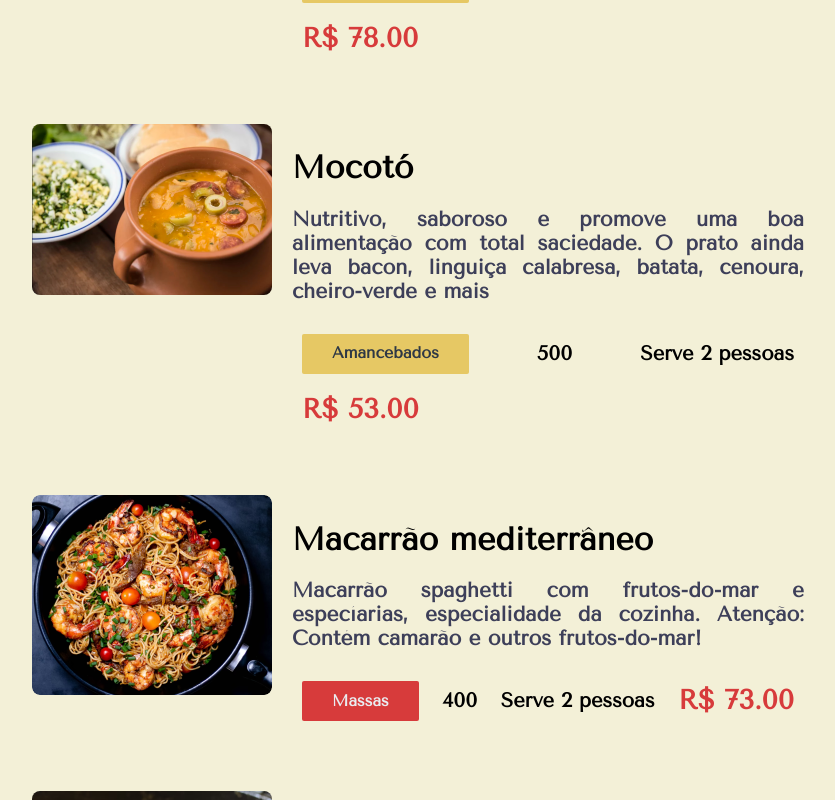
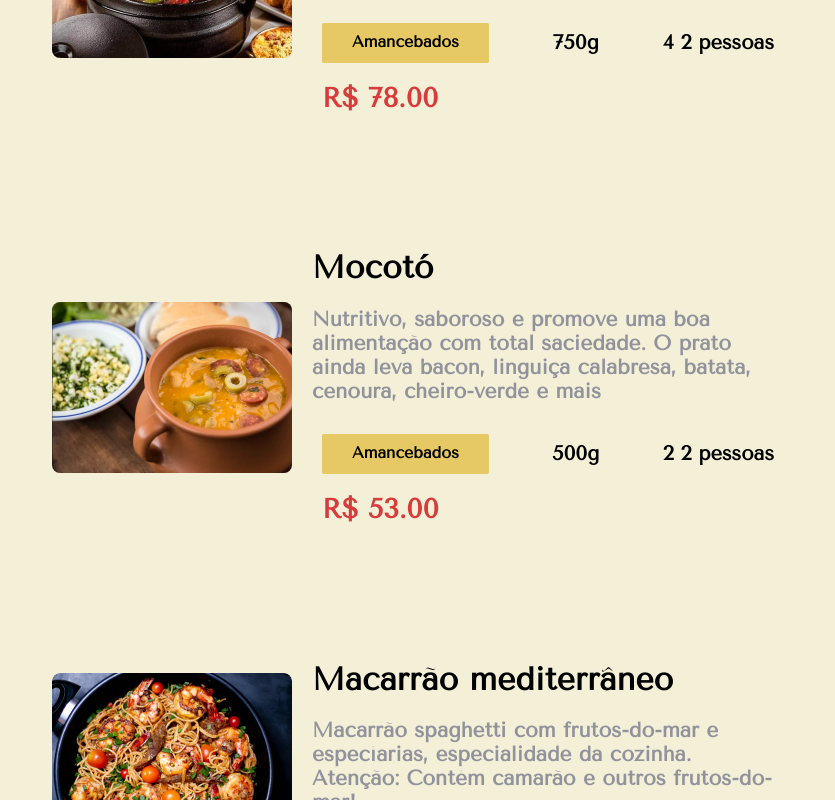
Before and after one commit to Jakelyny/buxin-chei, a React (Create React App) app: page /cardapio in a window 1280 px wide. Shown: the part 1440-2240 px from the top of the page, without its empty margins (168-1003 px from the left). Built offline with nearby package versions, Linux system fonts and the light colour scheme.

Commit message:
Final adjustment

```diff
--- a/src/components/TagsPrato/TagsPrato.module.scss
+++ b/src/components/TagsPrato/TagsPrato.module.scss
@@ -2,8 +2,8 @@
 @import "styles/breakpoints";
 
 $massas: #d73b3b;
-$carnes: #30201e;
-$combos: #e6c864;
+$bichins: #30201e;
+$amancebados: #e6c864;
 $veganos: #80aa40;
 
 .tags {
@@ -33,12 +33,12 @@ $veganos: #80aa40;
       background-color: $massas;
       color: white;
     }
-    &__carnes {
-      background-color: $carnes;
+    &__bichins {
+      background-color: $bichins;
       color: white;
     }
-    &__combos {
-      background-color: $combos;
+    &__amancebados {
+      background-color: $amancebados;
     }
     &__veganos {
       background-color: $veganos;
--- a/src/pages/Cardapio/Itens/Item/Item.module.scss
+++ b/src/pages/Cardapio/Itens/Item/Item.module.scss
@@ -1,17 +1,18 @@
 @import "styles/variaveis";
 @import "styles/breakpoints";
 
-$massas: #d73b3b;
-$bichins: #30201e;
-$amancebados: #e6c864;
-$vegano: #80aa40;
-$claros: #e9ecf0;
-$escuros: #2e3845;
-
 .item {
+  align-items: center;
+  border-radius: 10px;
+  cursor: pointer;
   display: flex;
   flex-wrap: wrap;
+  padding: 20px;
+  transition: .2s ease-in;
   width: 90%;
+  &:hover {
+    background-color: $grey;
+  }
   &__imagem {
     min-width: 240px;
     @media (max-width: $desktop_xsm) {
@@ -25,11 +26,10 @@ $escuros: #2e3845;
   &__descricao {
     display: flex;
     flex: 1;
-    text-align: justify;
     flex-direction: column;
     flex-wrap: wrap;
     justify-content: space-around;
-    padding: 0 20px;
+    margin: 0 20px;
     @media (max-width: $desktop_xsm) {
       flex-direction: row;
       margin-top: 20px;
@@ -43,65 +43,11 @@ $escuros: #2e3845;
       margin-bottom: 20px;
     }
     p {
-      color: $blue;
+      color: $dark-grey;
       font-size: 1.3rem;
       font-weight: 600;
       max-width: 600px;
       margin-bottom: 20px;
     }
   }
-  &__tags {
-    display: flex;
-    flex-wrap: wrap;
-    justify-content: space-between;
-    margin-bottom: 20px;
-    max-width: 700px;
-    @media (max-width: $desktop_xsm) {
-      justify-content: flex-end;
-    }
-    @media (max-width: $mobile) {
-      justify-content: flex-start;
-    }
-    > div {
-      margin: 10px;
-    }
-  }
-  &__tipo {
-    align-items: center;
-    border-radius: 2px;
-    display: flex;
-    font-weight: bold;
-    height: 40px;
-    justify-content: center;
-    padding: 10px 30px;
-    &__massas {
-      background-color: $massas;
-      color: $claros;
-    }
-    &__bichins {
-      background-color: $bichins;
-      color: $claros;
-    }
-    &__amancebados {
-      background-color: $amancebados;
-      color: $escuros;
-    }
-    &__vegano {
-      background-color: $vegano;
-      color: $escuros;
-    }
-  }
-  &__porcao,
-  &__qtdpessoas,
-  &__valor {
-    align-items: center;
-    display: flex;
-    font-size: 1.25rem;
-    font-weight: bold;
-    justify-content: center;
-  }
-  &__valor {
-    color: $red;
-    font-size: 1.7rem;
-  }
 }
--- a/src/pages/Cardapio/Itens/Item/index.tsx
+++ b/src/pages/Cardapio/Itens/Item/index.tsx
@@ -1,36 +1,22 @@
 import styles from './Item.module.scss';
-import classNames from 'classnames';
 import { Prato } from 'Types/Prato';
+import TagsPrato from 'components/TagsPrato';
+import { useNavigate } from 'react-router-dom';
 
 export default function Item(props: Prato) {
-  const { title, description, category, size, serving, price, photo } = props;
+  const { id, title, description, photo } = props;
+  const navigate = useNavigate();
   return (
-    <div className={styles.item}>
+    <div className={styles.item} onClick={() => navigate(`/prato/${id}`)}>
       <div className={styles.item__imagem}>
         <img src={photo} alt={title} />
       </div>
       <div className={styles.item__descricao}>
         <div className={styles.item__titulo}>
-          <h2>{title}</h2>
-          <p>{description}</p>
+          <h2> {title} </h2>
+          <p> {description} </p>
         </div>
-        <div className={styles.item__tags}>
-          <div className={classNames({
-            [styles.item__tipo]: true,
-            [styles[`item__tipo__${category.label.toLowerCase()}`]]: true,
-          })}>
-            {category.label}
-          </div>
-          <div className={styles.item__porcao}>
-            {size}
-          </div>
-          <div className={styles.item__qtdpessoas}>
-                        Serve {serving} pessoa{serving === 1 ? '' : 's'}
-          </div>
-          <div className={styles.item__valor}>
-                        R$ {price.toFixed(2)}
-          </div>
-        </div>
+        <TagsPrato {...props} />
       </div>
     </div>
   );
--- a/src/pages/Prato/Prato.module.scss
+++ b/src/pages/Prato/Prato.module.scss
@@ -2,12 +2,24 @@
 @import 'styles/breakpoints';
 
 .voltar {
-  background-color: transparent;
-  border: none;
-  color: $red;
-  cursor: pointer;
-  font-size: 1.5rem;
-  font-weight: bold;
+  display: flex;
+  width: 35%;
+  button {
+    transition: 0.7s ease;
+    background-color: transparent;
+    padding: 10px 35px;
+    border: none;
+    color: $dark;
+    border-radius: 55px;
+    cursor: pointer;
+    border: solid 2px #9a8d84;
+    font-size: 1.5rem;
+    font-weight: bold;
+  }
+  :hover {
+    background-color: #6e5d4f;
+    color: #F3F0D7;
+  }
 }
 
 .container {
--- a/src/pages/Prato/index.tsx
+++ b/src/pages/Prato/index.tsx
@@ -4,6 +4,7 @@ import cardapio from 'data/cardapio.json';
 import TagsPrato from 'components/TagsPrato';
 import NotFound from 'pages/NotFound';
 import PaginaPadrao from 'components/PaginaPadrao';
+import { BsFillReplyAllFill } from 'react-icons/bs';
 
 export default function Prato() {
   const { id } = useParams();
@@ -17,9 +18,12 @@ export default function Prato() {
       <Route path="*" element={<PaginaPadrao />}>
         <Route index element={
           <>
-            <button className={styles.voltar} onClick={() => navigate(-1)}>
-              {'< Voltar'}
-            </button>
+            <div className={styles.voltar}>
+              <button className={styles.voltar} onClick={() => navigate(-1)}>
+                <BsFillReplyAllFill size={20} />
+                {' Voltar'}
+              </button>
+            </div>
             <div className={styles.container}>
               <h1 className={styles.titulo}>
                 {prato.title}
--- a/src/routes.js
+++ b/src/routes.js
@@ -14,12 +14,12 @@ export default function AppRouter() {
       <Router>
         <Menu />
         <Routes>
-          <Route path='/' element={<PaginaPadrao />}>
+          <Route path='/' element={<PaginaPadrao />} >
             <Route index element={<Inicio />} />
             <Route path='cardapio' element={<Cardapio />} />
-            <Route path='prosa' element={<Prosa />} />
+            <Route path='sobre' element={<Prosa />} />
           </Route>
-          <Route path='prato/id' element={<Prato />} />
+          <Route path='prato/:id' element={<Prato />} />
           <Route path='*' element={<NotFound />} />
         </Routes>
         <Footer />
```
